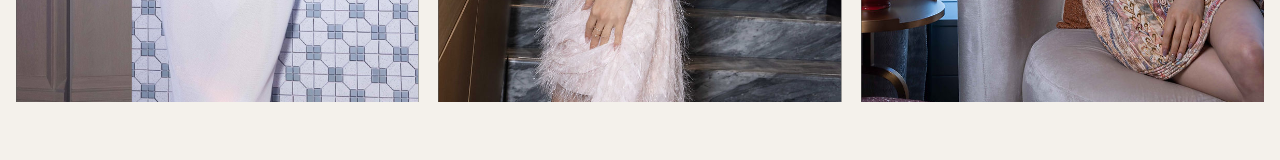
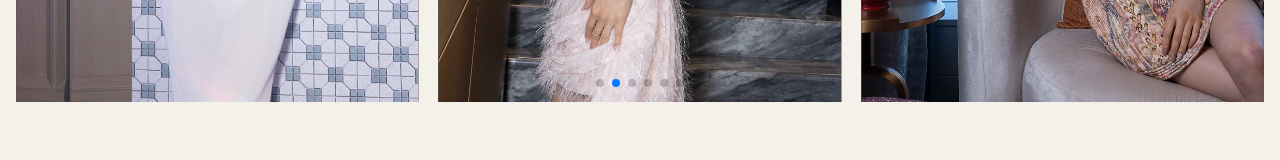
Before and after one commit to gcsteve/tfv-web, a Next.js app: page /en/ in a window 1280 px wide. Shown: the part 2334-2494 px from the top of the page. Built offline with nearby package versions, Linux system fonts and the light colour scheme.

Commit message:
Add events carousel pagination

```diff
--- a/pages/[lang]/index.tsx
+++ b/pages/[lang]/index.tsx
@@ -1,7 +1,7 @@
 import { GetStaticPaths, GetStaticProps } from "next";
 import { ArrowUpRight } from "lucide-react";
 import { defaultLanguage, languages } from "next-i18next-static-site";
-import { Autoplay } from "swiper/modules";
+import { Autoplay, Pagination } from "swiper/modules";
 import { Swiper, SwiperSlide } from "swiper/react";
 
 import Layout from "../../components/Layout";
@@ -237,11 +237,14 @@ export default function HomePage({ lang }: Props) {
           </h2>
           <Swiper
             className="events-carousel mt-10"
-            modules={[Autoplay]}
+            modules={[Autoplay, Pagination]}
             loop
             slidesPerGroup={1}
             slidesPerView={1}
             spaceBetween={20}
+            pagination={{
+              clickable: true
+            }}
             speed={850}
             autoplay={{
               delay: 2800,
@@ -249,6 +252,10 @@ export default function HomePage({ lang }: Props) {
               pauseOnMouseEnter: true
             }}
             breakpoints={{
+              576: {
+                slidesPerView: 2,
+                spaceBetween: 20
+              },
               768: {
                 slidesPerView: 3,
                 spaceBetween: 20
--- a/pages/_app.tsx
+++ b/pages/_app.tsx
@@ -1,5 +1,6 @@
 import "@/styles/globals.css";
 import "swiper/css";
+import "swiper/css/pagination";
 import type { AppProps } from "next/app";
 
 export default function App({ Component, pageProps }: AppProps) {
```
